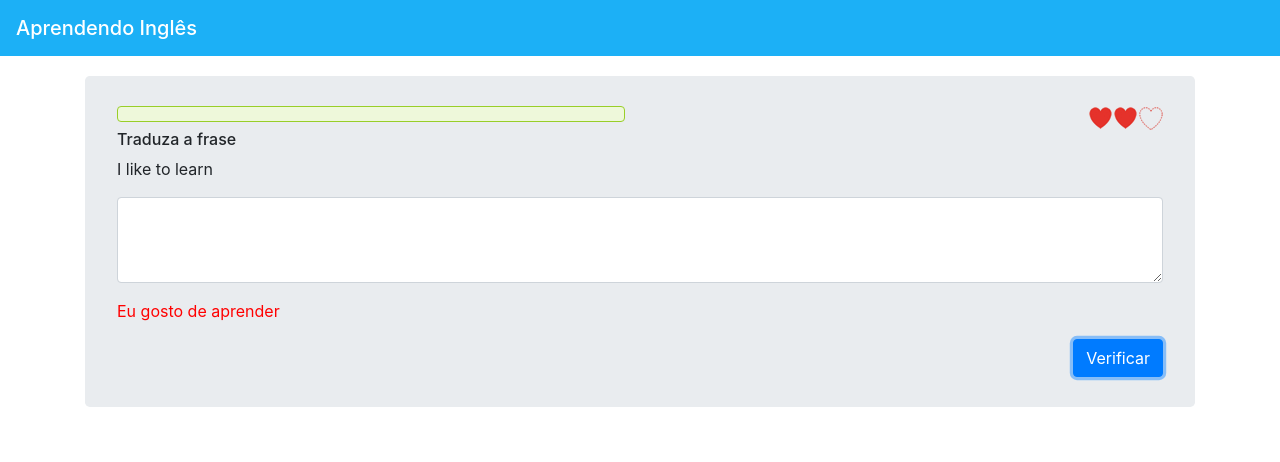
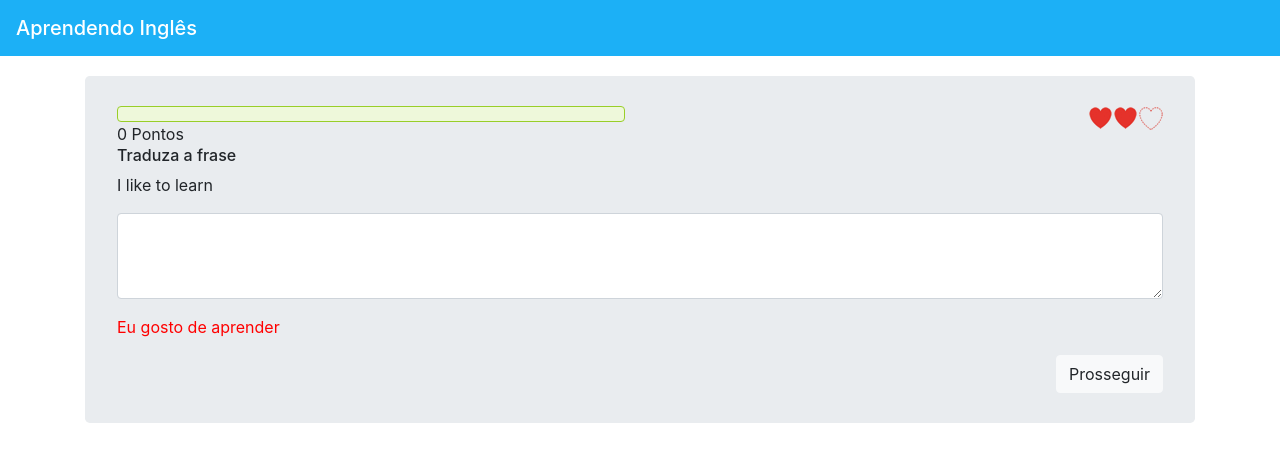
Before and after one commit to FernandoWebDev/playngEnglish, an Angular app: page / in a window 1280 px wide. Both pictures are taken after a click on the button "Verificar". Shown: the top 462 px of the page. Built offline with nearby package versions, Linux system fonts and the light colour scheme.

Commit message:
Coloquei mais umas coisas (sistema de pontuação)

```diff
--- a/src/app/painel/painel.component.html
+++ b/src/app/painel/painel.component.html
@@ -3,6 +3,7 @@
         <div class="row">
             <div class="col-sm-6">
                 <app-progresso [progresso]="count_progresso"></app-progresso>
+                {{acertos}} Pontos
             </div>
             <div class="col-sm-6">
                 <app-tentativas [tentativas]="tentativas"></app-tentativas>
@@ -21,11 +22,17 @@
             </div>
         </div>
 
-        <div class="row">
+        <div class="row" [hidden]="podeVerificar">
             <div class="col d-flex flex-row-reverse">
                     <button type="button" class="btn btn-primary" (click)="verificarResposta()">Verificar</button>
             </div>
         </div>
 
+        <div class="row" [hidden]="podeProsseguir">
+            <div class="col d-flex flex-row-reverse">
+                    <button type="button" class="btn btn-light" (click)="atualizaRodada()">Prosseguir</button>
+            </div>
+        </div>
+
     </div>
 </div>
--- a/src/app/painel/painel.component.ts
+++ b/src/app/painel/painel.component.ts
@@ -2,6 +2,7 @@ import { Component, OnInit, EventEmitter, Output, OnDestroy } from '@angular/cor
 
 import { Frase } from '../shared/frase.model';
 import { frases } from './frases-mock';
+import { THROW_IF_NOT_FOUND } from '@angular/core/src/di/injector';
 
 declare function JSExterno(): any;
 
@@ -21,14 +22,19 @@ export class PainelComponent implements OnInit {
 
   public count_progresso: number = 0
 
-  public tentativas: number = 3
+  public tentativas: number = frases.length -1
+  public acertos: number = 0
 
   public fraseCorreta: string
+
+  public podeProsseguir: boolean = true
+  public podeVerificar: boolean = false
 
   @Output() public encerrarJogo: EventEmitter<string> = new EventEmitter()
 
   constructor() {
-    this.atualizaRodada()
+    this.rodadaFrase = this.Frases[this.rodada]
+    this.resposta = ''
   }
 
   ngOnInit() {
@@ -39,24 +45,20 @@ export class PainelComponent implements OnInit {
 
   public atualizaResposta(resposta: Event): void {
     this.resposta = (<HTMLInputElement>resposta.target).value
+    this.trocaParaVerificar()
   }
 
   public verificarResposta(): void {
 
-    if (this.rodadaFrase.frasePtBr.toLowerCase() == this.resposta.toLowerCase()) {
+    if (this.rodadaFrase.frasePtBr.toLowerCase().trim() == this.resposta.toLowerCase().trim()) {
 
-      this.rodada++
+      this.acertos += 1
 
-      this.count_progresso = this.count_progresso + (100 / this.Frases.length)
+      this.atualizaRodada()
 
-      if (this.rodada === this.Frases.length)
+      if (this.acertos === this.Frases.length)
       {
-        this.encerrarJogo.emit('vitoria')
-        alert('Parabéns, você completou todas as traduções!!!')
-      }
-      else
-      {
-        this.atualizaRodada()
+        this.vitoria()
       }
 
     } else {
@@ -65,15 +67,55 @@ export class PainelComponent implements OnInit {
 
       this.fraseCorreta = this.rodadaFrase.frasePtBr
 
+      this.trocaParaProsseguir()
+
       if (this.tentativas === -1) {
-        this.encerrarJogo.emit('derrota')
-        alert('Você perdeu todas as tentativas')
+        this.fimDeJogo()
       }
+    }
+
+  }
+
+  public atualizaRodada(): void {
+
+    this.rodada++
+    this.count_progresso = this.count_progresso + (100 / this.Frases.length)
+    console.log(`tentativas = ${this.tentativas}`)
+    console.log(`rodada = ${this.rodada}`)
+    console.log(`total frases = ${this.Frases.length}`)
+
+    if (this.rodada == this.Frases.length) {
+      this.fimDeJogo()
+    } else {
+
+      this.rodadaFrase = this.Frases[this.rodada]
+      this.resposta = ''
+      this.fraseCorreta = ''
     }
   }
 
-  public atualizaRodada(): void {
-    this.rodadaFrase = this.Frases[this.rodada]
-    this.resposta = ''
+  private trocaParaProsseguir(): void {
+    this.podeProsseguir = false
+    this.podeVerificar = true
+  }
+
+  private trocaParaVerificar(): void {
+    this.podeProsseguir = true
+    this.podeVerificar = false
+  }
+
+  private fimDeJogo(): void {
+    if (this.tentativas === -1) {
+      this.encerrarJogo.emit('derrota')
+        alert('Todas as tentativas foram esgotadas... fim de jogo XS')
+    } else if (this.acertos > 0) {
+      this.encerrarJogo.emit('derrota')
+      alert(`Você fez ${this.acertos} pontos, mas não conseguiu completar o desafio. Tente novamente ;)`)
+    }
+  }
+
+  private vitoria(): void {
+    this.encerrarJogo.emit('vitoria')
+    alert('Mandou bem! Completou todas as traduções corretamente. Você ganhou! xD')
   }
 }
```
Also changed, not shown: .angulardoc.json (added).
